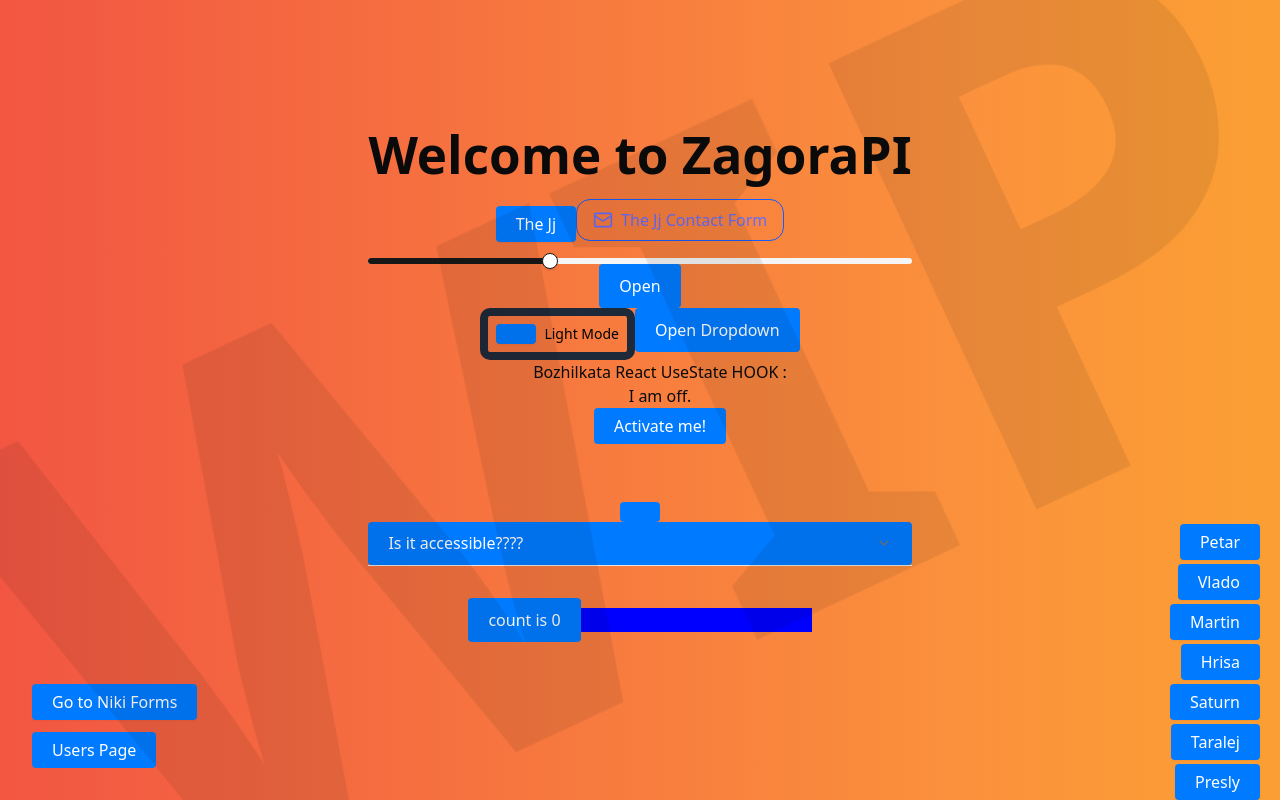
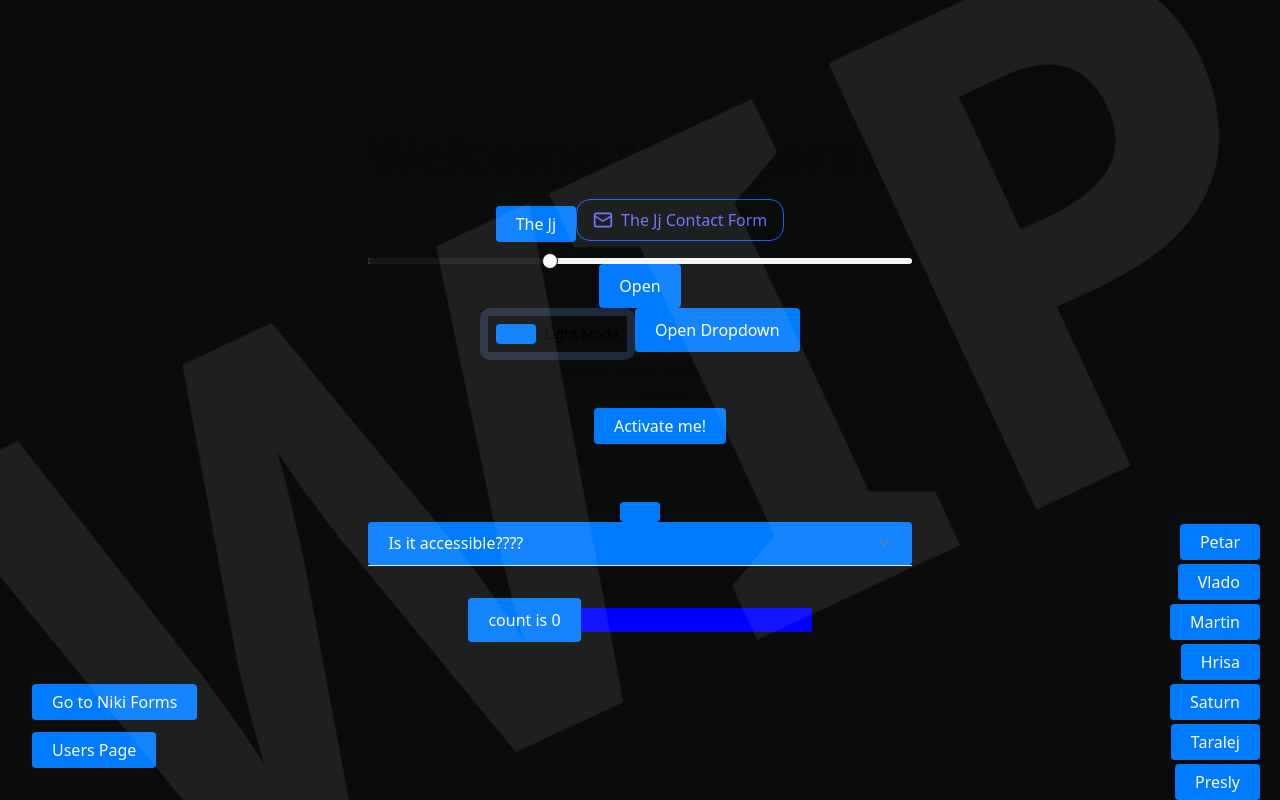
Before and after one commit to ZagoraPI/Tech-Titans, a React (Vite) app: page / in a window 1280 px wide. Built offline with nearby package versions, Linux system fonts and the light colour scheme.

Commit message:
style: changed the style of the background

```diff
--- a/src/App.css
+++ b/src/App.css
@@ -18,7 +18,6 @@
 }
 
 body {
-  background-image: linear-gradient(rgba(0, 0, 0, 0.527),rgba(0, 0, 0, 0.5)) , url("./assets/SpaceBGimg.jpeg");
   background-position: center;
   background-size: cover;
   fill-opacity: 0.5;
@@ -55,7 +54,7 @@ body {
   margin: 0;
   padding: 0;
   overflow-x: hidden;
-  background: linear-gradient(270deg, #facc15, #fb923c, #ef4444, #6b21a8, #3b82f6, #10b981, #4b5563);
+  background-color: #0a0c0b;
   background-size: 600% 600%;
   animation: gradientBackground 20s ease infinite;
 }
@@ -97,7 +96,7 @@ body {
   z-index: 1000;
   font-size: 42rem;
   font-weight: 900;
-  color: rgba(0, 0, 0, 0.08);
+  color: rgba(248, 248, 248, 0.08);
   opacity: 1;
   pointer-events: none;
   user-select: none;
```
